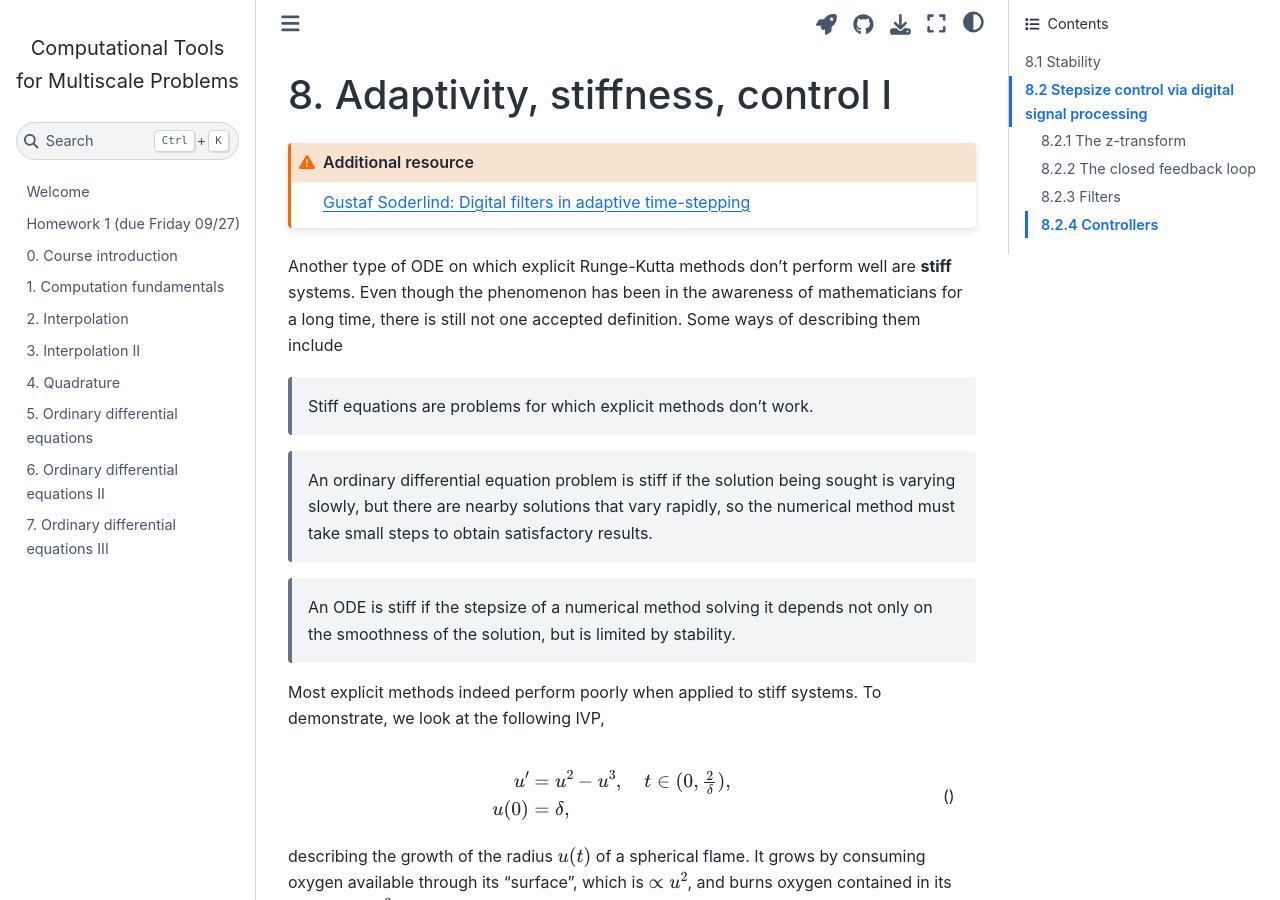
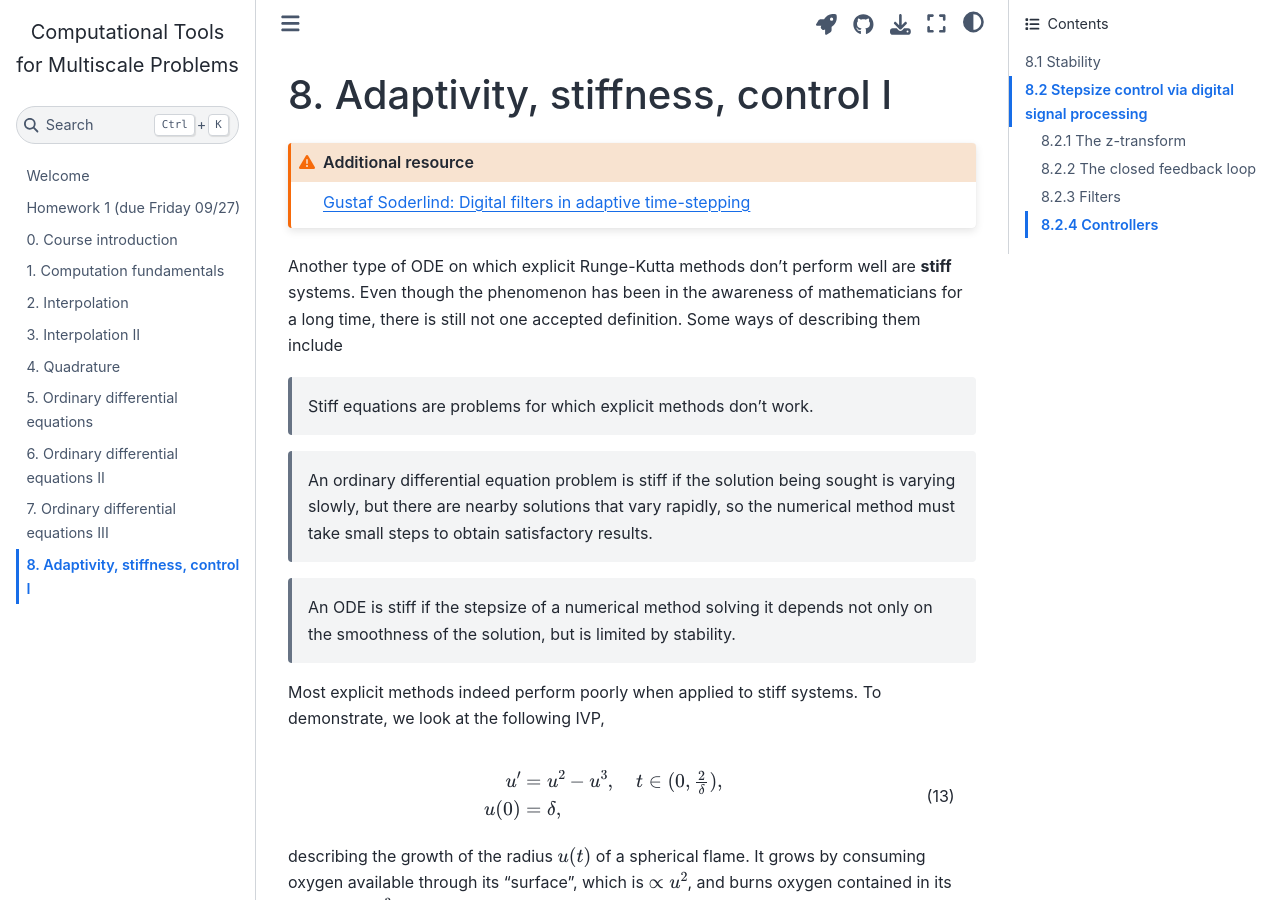
Before and after one commit to cu-comptools/fall2024, a Jupyter Book: the page built from adaptivity_stiffness_control_1.ipynb, in a window 1280 px wide and 900 px high. Built offline with Jupyter Book 1.0.4 settings and Sphinx 7.4.7 and the Sphinx Book theme 1.1.4, drawn with Linux system fonts in a browser that asks for light colours; some of the changed text lies outside the part shown.

Commit message:
Add Ch 8 to toctree

```diff
--- a/_toc.yml
+++ b/_toc.yml
@@ -13,3 +13,4 @@ chapters:
 - file: ODEs_1
 - file: ODES2_spectral
 - file: ODEs_3_asymptotic
+- file: adaptivity_stiffness_control_1
```
